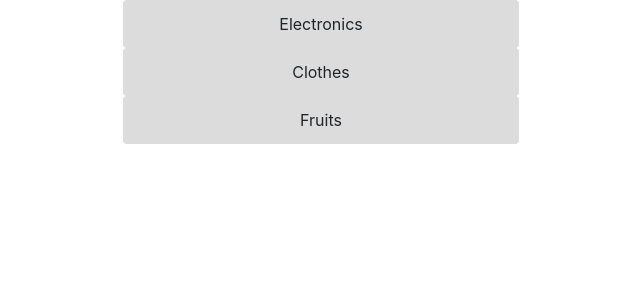
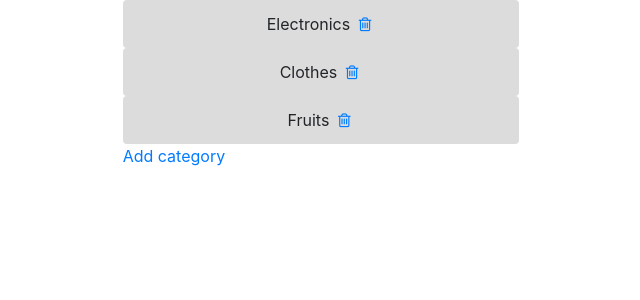
Before and after one commit to ItsKris1/E-commerce-store, a Django app: page /categories_list in a window 1280 px wide. Shown: the part 175-475 px from the top of the page, without its empty margins (319-959 px from the left). Run offline with Django 3.2, Linux system fonts and the light colour scheme; data comes from the database, SQL or seed files in the repository; both versions use the stored data as it was after the commit.

Commit message:
Can now delete and create categories

```diff
--- a/my_store/templates/category_list.html
+++ b/my_store/templates/category_list.html
@@ -8,9 +8,16 @@
             <div class="col-4">
                 {% for c in categories %}
                 <ul class="list-group">
-                        <li class="list-group-item">{{ c.name }}</li>
-                    </ul>
+
+                        <li class="list-group-item">{{ c.name }}
+                            <a href="{% url 'delete_category' c.id %}">
+                                <i class="fa fa-trash-o fa-fw" aria-hidden="true"></i>
+                            </a>
+                        </li>
+
+                </ul>
                 {% endfor %}
+                <a href="{% url 'create_category' %}">Add category</a>
             </div>
     </div>
 </div>
--- a/my_store/templates/products_list.html
+++ b/my_store/templates/products_list.html
@@ -12,7 +12,7 @@
                 {% for c in categories %}
                 <ul class="list-group">
                     <li class="list-group-item">
-                      <a href="{% url c.name %}">{{ c.name }}</a>
+                      <a href="{% url 'products' %}?category={{ c.id }}">{{ c.name }}</a>
                     </li>
                 </ul>
                 {% endfor %}
@@ -34,7 +34,7 @@
                 <tbody>
                 {% for p in products %}
                 <tr>
-                    <td><a class="product-link" href="{% url 'product_details' p.id %}">{{ p.name }}</a></td>
+                    <td><a href="{% url 'product_details' p.id %}">{{ p.name }}</a></td>
                     <td>{{ p.category.name }}</td>
                     <td>{{ p.price }}</td>
                     <td>{{ p.quantity | default:'-'}}</td>
--- a/my_store/urls.py
+++ b/my_store/urls.py
@@ -11,4 +11,6 @@ urlpatterns = [
     path('products/electronics', views.ElectronicsListView.as_view(), name='Electronics'),
     path('products/fruits', views.FruitsListView.as_view(), name='Fruits'),
     path('products_clothes', views.ClothesListView.as_view(), name='Clothes'),
+    path('create_category', views.CreateCategoryView.as_view(), name='create_category'),
+    path('delete_category/<int:pk>', views.CategoryDeleteView.as_view(), name='delete_category'),
 ]
--- a/my_store/views.py
+++ b/my_store/views.py
@@ -2,14 +2,24 @@ from django.shortcuts import render
 from django.views.generic import ListView, CreateView, DetailView, DeleteView, UpdateView
 from django.urls import reverse_lazy
 from .models import Product, Category
-from .forms import ProductCreateForm
+from .forms import ProductCreateForm, CategoryCreateForm
 
 
-
+# Products
 class ProductsListView(ListView):
     model = Product
     template_name = 'products_list.html'
     context_object_name = 'products'
+
+    def get_queryset(self):
+        products = Product.objects.all()
+
+        category = self.request.GET.get('category', None)
+
+        if category is not None:
+            products = products.filter(category__id=int(category))
+
+        return products
 
     def get_context_data(self, *, object_list=None, **kwargs):
         context = super().get_context_data()
@@ -52,6 +62,7 @@ class ProductUpdateView(UpdateView):
     context_object_name = 'products'
 
 
+# Categories
 class CategoryListView(ListView):
     model = Category
     template_name = 'category_list.html'
@@ -98,3 +109,19 @@ class FruitsListView(ListView):
         context['categories'] = categories
 
         return context
+
+
+class CreateCategoryView(CreateView):
+    template_name = 'create_category.html'
+    form_class = CategoryCreateForm
+    model = Category
+    # fields = '__all__'
+    success_url = reverse_lazy('categories')
+
+
+class CategoryDeleteView(DeleteView):
+
+    template_name = 'category_confirm_delete.html'
+    model = Category
+    success_url = reverse_lazy('categories')
+    context_object_name = 'categories'
```
Also changed, not shown: my_store/forms.py (+9 -0 lines), my_store/templates/category_confirm_delete.html (added, +10 -0 lines), my_store/templates/create_category.html (added, +17 -0 lines), db.sqlite3.
